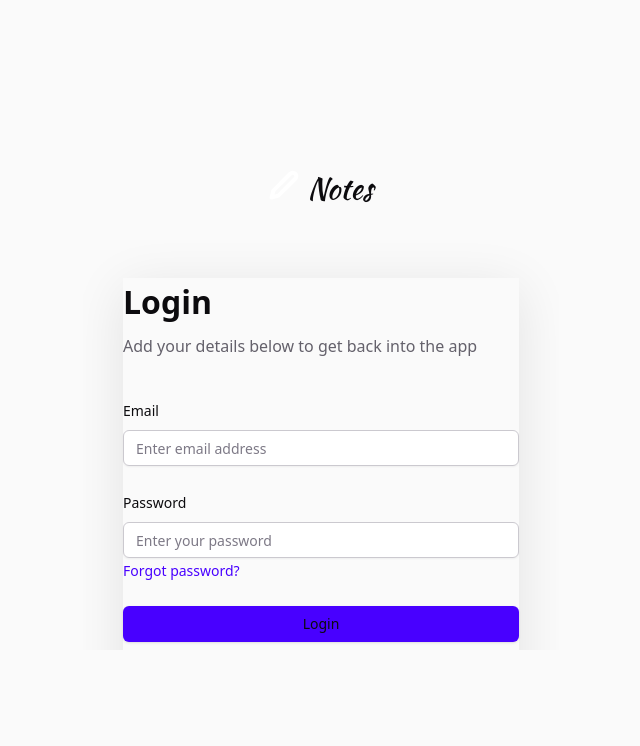
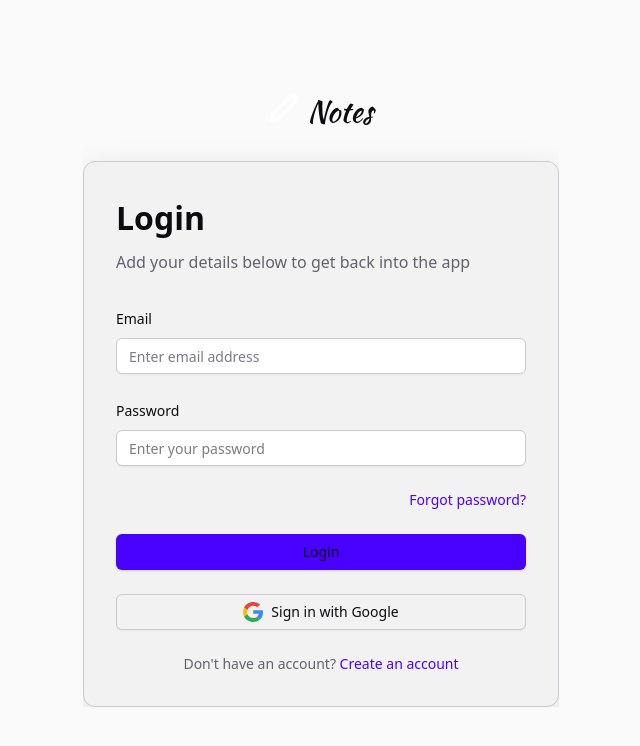
Before and after one commit to Obiski15/notes, a Next.js app: page /login in a window 1280 px wide. Shown: the top 746 px of the page, without its empty margins (319-959 px from the left). Built offline with nearby package versions, Linux system fonts and the light colour scheme; no server answers.

Commit message:
fix: inconsistent auth styling

```diff
--- a/src/app/(auth)/layout.tsx
+++ b/src/app/(auth)/layout.tsx
@@ -13,8 +13,8 @@ export default function AuthLayout({
   children: React.ReactNode
 }>) {
   return (
-    <div className="flex min-h-screen items-center justify-center">
-      <div className="no_scrollbar max-h-[500px] w-full max-w-[476px] space-y-8 overflow-y-scroll py-5">
+    <div className="flex min-h-screen items-center justify-center p-4">
+      <div className="no_scrollbar my-8 max-h-[calc(100vh-4rem)] w-full max-w-[476px] space-y-8 overflow-y-auto">
         <div className="mx-auto w-fit">
           <div className="flex items-start justify-between gap-2">
             <Image src="/icons/icon.svg" alt="icon" width={30} height={30} />
@@ -22,7 +22,7 @@ export default function AuthLayout({
           </div>
         </div>
 
-        <div className="p-5 lg:p-10">{children}</div>
+        {children}
       </div>
     </div>
   )
--- a/src/components/auth/Footer.tsx
+++ b/src/components/auth/Footer.tsx
@@ -10,9 +10,9 @@ function Footer({
   description: string
 }) {
   return (
-    <div className="space-x-1 text-center">
-      <span>{description}</span>
-      <Link href={href} className="text-primary hover:underline">
+    <div className="text-center text-sm">
+      <span className="text-text-secondary">{description}</span>{" "}
+      <Link href={href} className="font-medium text-primary hover:underline">
         {link}
       </Link>
     </div>
--- a/src/components/auth/GoogleAuth.tsx
+++ b/src/components/auth/GoogleAuth.tsx
@@ -11,11 +11,11 @@ const GoogleAuth = ({ children, ...rest }: ButtonProps) => {
       <Button
         type="button"
         variant="outline"
-        className="w-full"
+        className="w-full gap-2"
         {...rest}
         onClick={() => signIn("google", { callbackUrl: "/" })}
       >
-        <Image src="/icons/google.svg" alt="google" width={20} height={20} />{" "}
+        <Image src="/icons/google.svg" alt="google" width={20} height={20} />
         {children}
       </Button>
     </SessionProvider>
--- a/src/components/auth/LoginForm.tsx
+++ b/src/components/auth/LoginForm.tsx
@@ -83,12 +83,14 @@ function LoginForm({ redirect }: { redirect?: string }) {
           )}
         />
 
-        <Link
-          href="/forgot-password"
-          className="text-sm text-primary hover:underline"
-        >
-          Forgot password?
-        </Link>
+        <div className="flex justify-end">
+          <Link
+            href="/forgot-password"
+            className="text-sm font-medium text-primary hover:underline"
+          >
+            Forgot password?
+          </Link>
+        </div>
         <Button className="w-full" disabled={isLoading}>
           {isLoading && <Spinner />} Login
         </Button>
--- a/src/components/auth/Wrapper.tsx
+++ b/src/components/auth/Wrapper.tsx
@@ -2,7 +2,7 @@ import { ReactNode } from "react"
 
 function Wrapper({ children }: { children: ReactNode }) {
   return (
-    <div className="space-y-10 shadow-[#00000019_0px_10px_50px]">
+    <div className="space-y-8 rounded-xl border border-border bg-card p-8 shadow-[0_8px_30px_rgb(0,0,0,0.12)] backdrop-blur-sm transition-all hover:shadow-[0_8px_40px_rgb(0,0,0,0.16)]">
       {children}
     </div>
   )
--- a/src/components/auth/forgot-password-form.tsx
+++ b/src/components/auth/forgot-password-form.tsx
@@ -10,7 +10,14 @@ import { useForgotPassword } from "@/hooks/react-query/auth/useForgotPassword"
 
 import Spinner from "../shared/Spinner"
 import { Button } from "../ui/button"
-import { Form, FormControl, FormField, FormItem, FormMessage } from "../ui/form"
+import {
+  Form,
+  FormControl,
+  FormField,
+  FormItem,
+  FormLabel,
+  FormMessage,
+} from "../ui/form"
 import { Input } from "../ui/input"
 
 function ForgotPasswordForm() {
@@ -38,6 +45,7 @@ function ForgotPasswordForm() {
           control={form.control}
           render={({ field, fieldState }) => (
             <FormItem>
+              <FormLabel>Email</FormLabel>
               <FormControl>
                 <Input
                   type="email"
--- a/src/components/auth/reset-password-form.tsx
+++ b/src/components/auth/reset-password-form.tsx
@@ -11,7 +11,14 @@ import { useResetPassword } from "@/hooks/react-query/auth/useResetPassword"
 
 import Spinner from "../shared/Spinner"
 import { Button } from "../ui/button"
-import { Form, FormControl, FormField, FormItem, FormMessage } from "../ui/form"
+import {
+  Form,
+  FormControl,
+  FormField,
+  FormItem,
+  FormLabel,
+  FormMessage,
+} from "../ui/form"
 import { Input } from "../ui/input"
 
 function ResetPasswordForm() {
@@ -44,6 +51,7 @@ function ResetPasswordForm() {
           control={form.control}
           render={({ field, fieldState }) => (
             <FormItem>
+              <FormLabel>New Password</FormLabel>
               <FormControl>
                 <Input
                   type="password"
@@ -61,6 +69,7 @@ function ResetPasswordForm() {
           control={form.control}
           render={({ field, fieldState }) => (
             <FormItem>
+              <FormLabel>Confirm New Password</FormLabel>
               <FormControl>
                 <Input
                   type="password"
```
